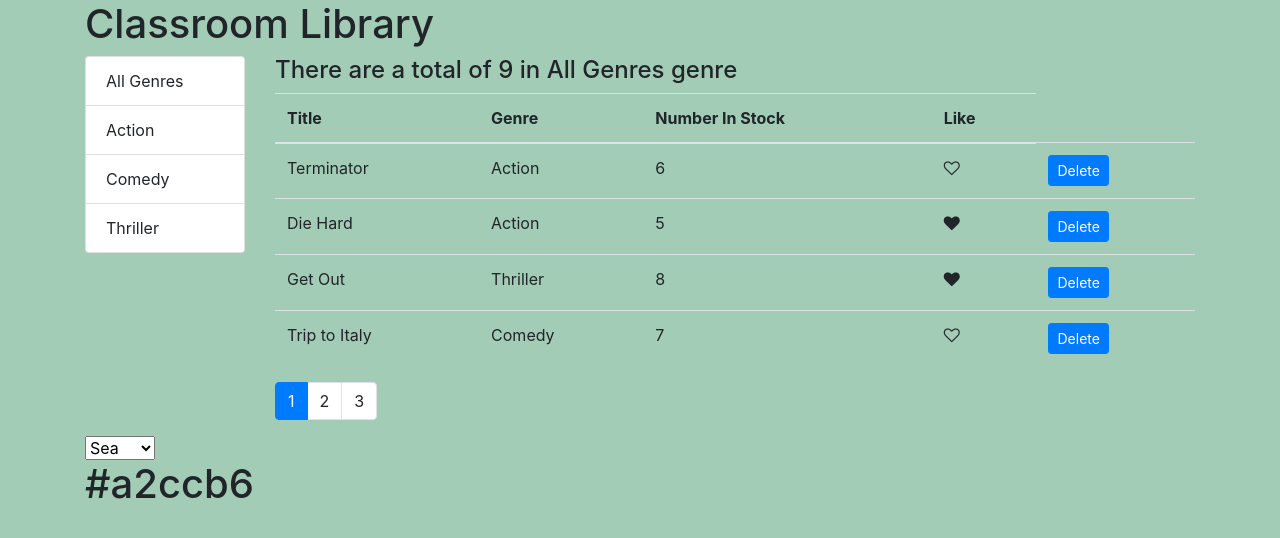
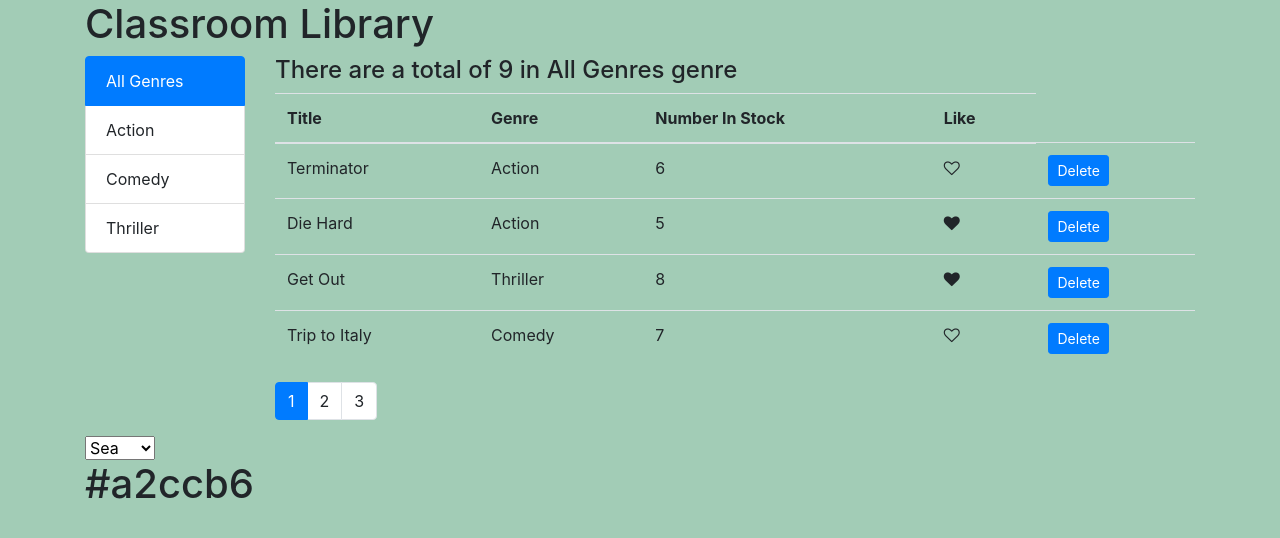
Before and after one commit to baboettcher/classroom-library, a React (Create React App) app: page / in a window 1280 px wide. Shown: the top 538 px of the page. Built offline with nearby package versions, Linux system fonts and the light colour scheme.

Commit message:
add active class to list-group

```diff
--- a/src/components/Movies.jsx
+++ b/src/components/Movies.jsx
@@ -134,7 +134,11 @@ class Movies extends Component {
     return (
       <div className="row">
         <div className="col-2">
-          <ListGroup items={genres} onGenreSelect={this.handleGenreSelect} />
+          <ListGroup
+            items={genres}
+            onItemSelect={this.handleGenreSelect}
+            itemSelected={filterBy}
+          />
         </div>
         <div className="col">
           <h4>
@@ -157,6 +161,7 @@ class Movies extends Component {
             pageSize={pageSize}
             currentPage={currentPage}
             onPageChange={this.handlePageChange}
+            itemSelected={filterBy}
           />
         </div>
       </div>
--- a/src/components/common/ListGroup.jsx
+++ b/src/components/common/ListGroup.jsx
@@ -3,17 +3,29 @@ import _ from "lodash";
 import PropTypes from "prop-types";
 
 const ListGroup = props => {
-  let { items, textProperty, valueProperty, onGenreSelect } = props;
+  let {
+    items,
+    textProperty,
+    valueProperty,
+    onItemSelect,
+    itemSelected
+  } = props;
 
   //  APPEND ALL GENRES HERE - MAKE THIS PART REUSABLE
   items = [{ _id: "1", name: "All Genres" }, ...items];
 
   const genresMenu = items.map(singleItem => {
+    console.log("itemSelected==>", itemSelected);
+    console.log("singleItem[textProperty]==>", singleItem[textProperty]);
     return (
       <li
-        className="list-group-item"
+        className={
+          itemSelected == singleItem[textProperty]
+            ? "list-group-item active"
+            : "list-group-item"
+        }
         key={singleItem[valueProperty]}
-        onClick={() => onGenreSelect(singleItem)}
+        onClick={() => onItemSelect(singleItem)}
       >
         {singleItem[textProperty]}
       </li>
```
